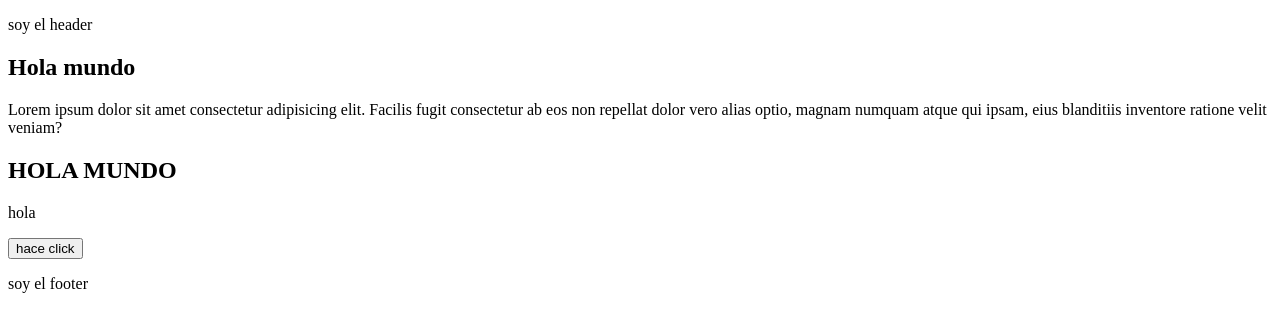
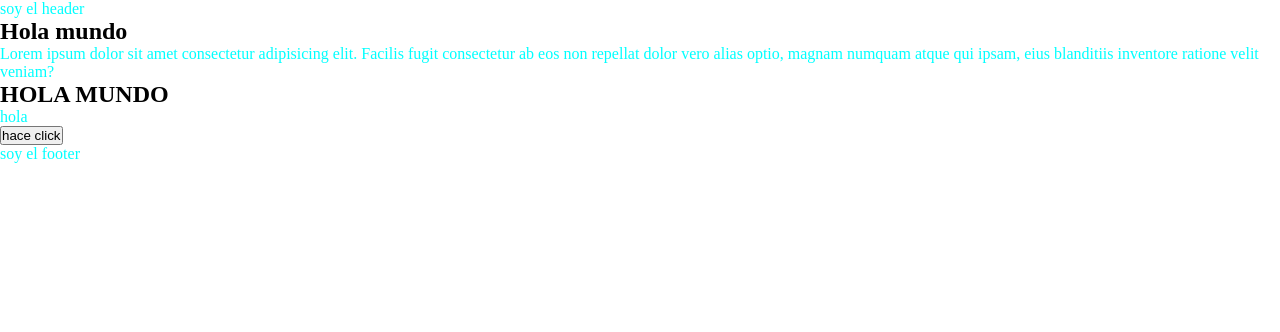
Before and after one commit to Emanuelp8/Proyecto-uno, a plain HTML site: page index.html in a window 1280 px wide. Drawn offline with Linux system fonts and the light colour scheme.

```diff
--- a/index.html
+++ b/index.html
@@ -3,7 +3,8 @@
 <head>
     <meta charset="UTF-8">
     <meta name="viewport" content="width=device-width, initial-scale=1.0">
-    <title>Document</title>
+    <title>hola como estas</title>
+    <link rel="stylesheet" href="css/estilo.css">
 </head>
 <body>
     <header>
```
Also changed, not shown: css/estilo.css (renamed from estilo.css), 1 other file.
